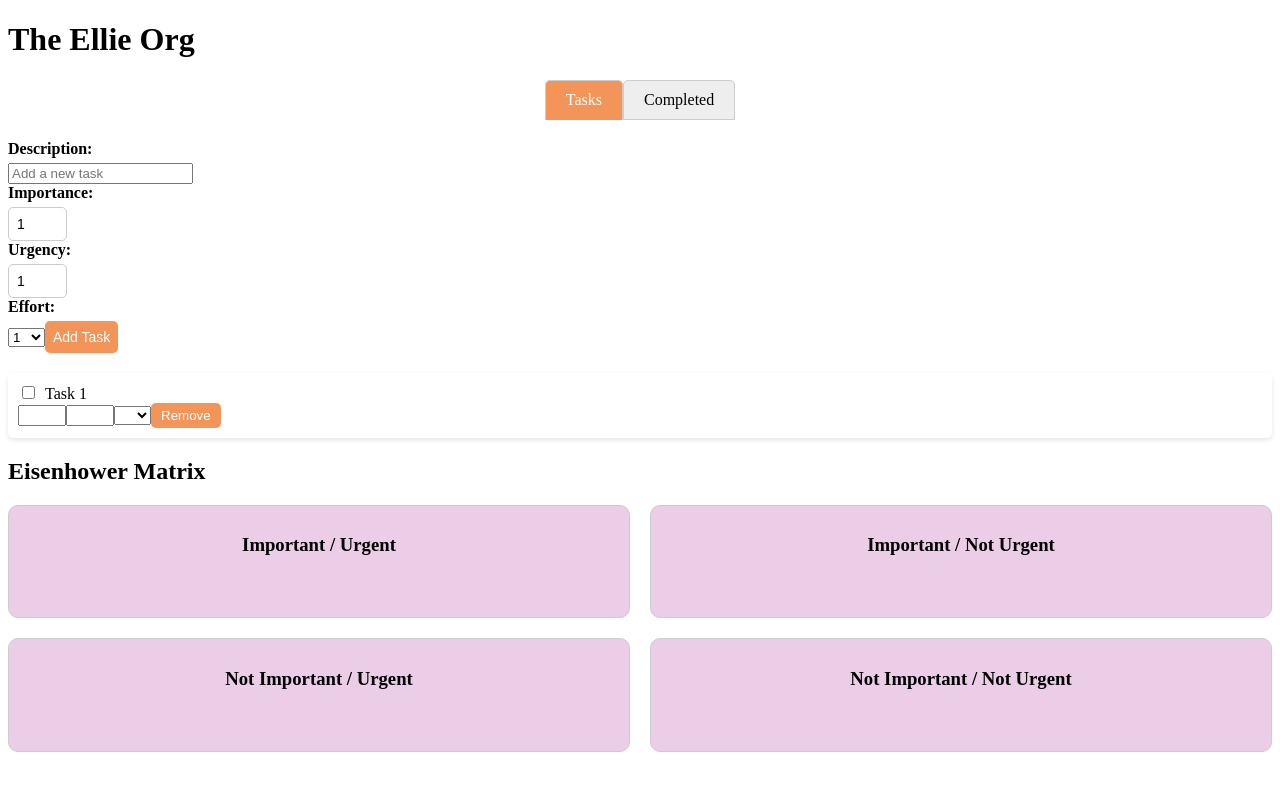
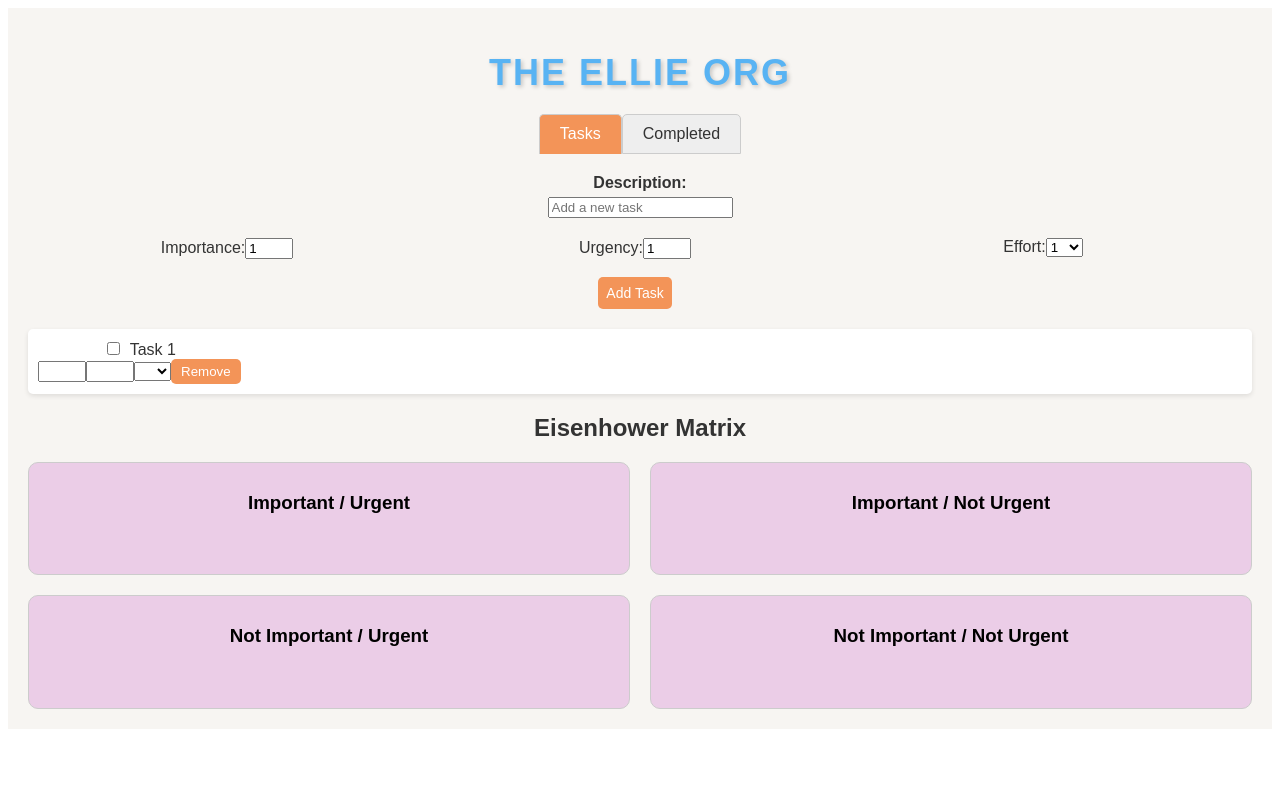
Before and after one commit to Jonathan-Harker/Ellie-Org, a Vue app: page / in a window 1280 px wide. Shown: the top 790 px of the page. Built offline with nearby package versions, Linux system fonts and the light colour scheme.

Commit message:
refactor: more css

```diff
--- a/src/components/TodoList.vue
+++ b/src/components/TodoList.vue
@@ -1,6 +1,6 @@
 <template>
-    <div>
-        <h1>The Ellie Org</h1>
+    <div class="todo-app">
+        <h1 class="app-title">The Ellie Org</h1>
 
     <div class="tab-container">
       <div class="tab" :class="{ active: activeTab === 'tasks' }" @click="handleTabClick('tasks')">Tasks</div>
@@ -11,27 +11,40 @@
       <div class="add-task">
       <label for="newTaskDescription">Description:</label>
       <input id="newTaskDescription" v-model="newTaskDescription" @keyup.enter="addTask" placeholder="Add a new task" />
+    </div>
 
+      <div class="task-details">
+
+    <div class="task-detail">
       <label for="newTaskImportance">Importance:</label>
       <input id="newTaskImportance" type="number" v-model="newTaskImportance" placeholder="Importance (1-5)" min="1" max="5" />
+    </div>
 
+    <div class="task-detail">
       <label for="newTaskUrgency">Urgency:</label>
       <input id="newTaskUrgency" type="number" v-model="newTaskUrgency" placeholder="Urgency (1-5)" min="1" max="5" />
+    </div>
 
+    <div class="task-detail">
       <label for="newTaskEffort">Effort:</label>
       <select v-model="newTaskEffort">
         <option v-for="option in fibonacciOptions" :value="option" :key="option">{{ option }}</option>
       </select>
-
+    </div>
+  </div>
+<br>
+    <div class="add-task">
       <button @click="addTask">Add Task</button>
     </div>
 
 
       <ul class="task-list">
       <li v-for="(task, index) in filteredTasks" :key="index">
-    <div class="task-item">
+
+        <div class="task-item">
       <input type="checkbox" v-model="task.completed" @change="markTaskCompleted(index)" />
       <span :class="{ completed: task.completed }">{{ task.description }}</span>
+
       <div class="task-actions">
         <input type="number" v-model="task.importance" min="1" max="5" @input="updateImportance(index, task.importance)" />
         <input type="number" v-model="task.urgency" min="1" max="5" @input="updateUrgency(index, task.urgency)" />
@@ -40,7 +53,9 @@
       </select>
         <button @click="removeTask(index)">Remove</button>
       </div>
+
     </div>
+
   </li>
 </ul>
 
--- a/src/styles/TodoList.css
+++ b/src/styles/TodoList.css
@@ -1,9 +1,10 @@
 .todo-app {
-    font-family: 'Arial', sans-serif;
-    padding: 20px;
-    background-color: #f7f5f2;
-    color: #333;
-  }
+  font-family: 'Arial', sans-serif;
+  padding: 20px;
+  background-color: #f7f5f2;
+  color: #333;
+  text-align: center; /* Center-align the title */
+}
 
   .add-task {
     margin-bottom: 20px;
@@ -120,3 +121,52 @@
     color: #000000;
     border-radius: 10px;
   }
+
+  .task-details {
+    display: flex;
+    justify-content: space-between;
+  }
+
+  .task-detail {
+    flex: 1; /* Equal width for each detail field */
+    margin-right: 10px; /* Adjust margin as needed */
+  }
+
+  /* .app-title {
+    font-size: 36px;
+    font-weight: bold;
+    margin-bottom: 20px;
+    text-transform: uppercase;
+    letter-spacing: 2px;
+    color: #cc4eb1;
+    text-shadow: 2px 2px 4px rgba(0, 0, 0, 0.2);
+  } */
+
+
+  .app-title {
+    font-size: 36px;
+    font-weight: bold;
+    margin-bottom: 20px;
+    text-transform: uppercase;
+    letter-spacing: 2px;
+    text-shadow: 2px 2px 4px rgba(0, 0, 0, 0.2);
+    animation: changeColor 20s linear infinite;
+  }
+
+  @keyframes changeColor {
+    0% {
+      color: #f39458; /* Start color */
+    }
+    25% {
+      color: #58b3f3; /* Change to a different color at 25% of the animation */
+    }
+    50% {
+      color: #b358f3; /* Change to another color at 50% of the animation */
+    }
+    75% {
+      color: #f358ad; /* Change to another color at 75% of the animation */
+    }
+    100% {
+      color: #f39458; /* Back to the start color at 100% of the animation */
+    }
+  }
```
